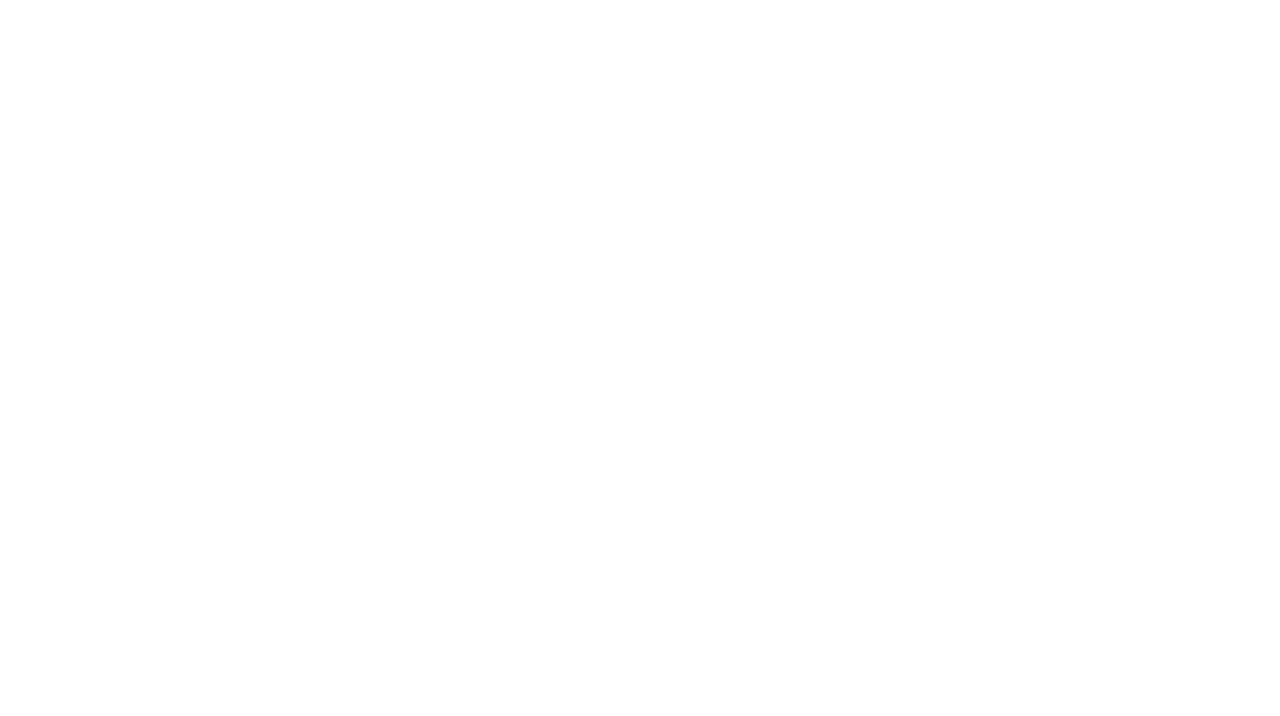
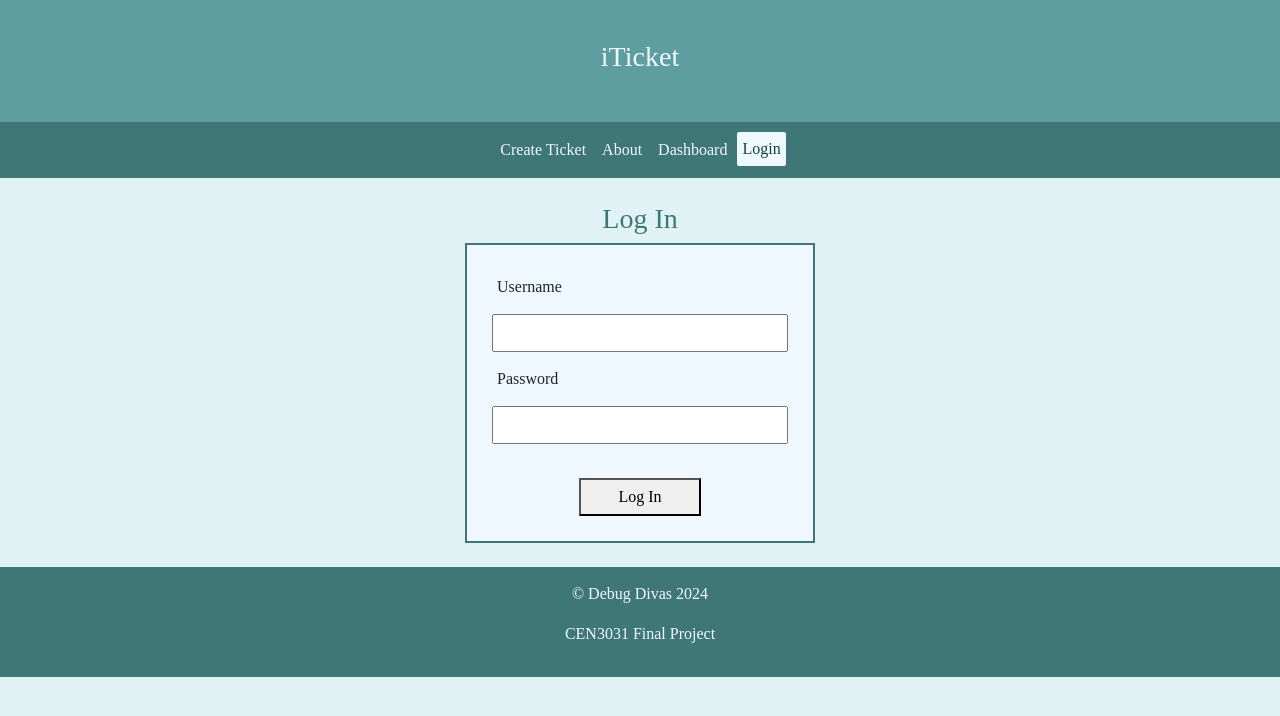
Before and after one commit to jonana-split/CEN3031-Final-Group-Project, a PHP site: page /login.php in a window 1280 px wide. Before the commit the part shown is empty. Shown: the top 716 px of the page. Run offline with PHP 8.4, Linux system fonts and the light colour scheme.

Commit message:
login.php and register.php

```diff
--- a/login.php
+++ b/login.php
@@ -0,0 +1,91 @@
+<!DOCTYPE html>
+<html lang="en">
+
+<head>
+    <link rel="stylesheet" href="https://cdn.jsdelivr.net/npm/bootstrap@4.6.2/dist/css/bootstrap.min.css">
+    <script src="https://cdn.jsdelivr.net/npm/jquery@3.7.1/dist/jquery.slim.min.js"></script>
+    <script src="https://cdn.jsdelivr.net/npm/popper.js@1.16.1/dist/umd/popper.min.js"></script>
+    <script src="https://cdn.jsdelivr.net/npm/bootstrap@4.6.2/dist/js/bootstrap.bundle.min.js"></script>
+
+    <title>Register for iTicket</title>
+
+    <!-- MAKE STYLE SHEET -->
+    <style>
+        form {
+            margin: 0 auto;
+            width: 350px;
+            background-color: aliceblue;
+            border: 2px #3f7778 solid;
+            padding: 20px;
+        }
+
+
+
+    </style>
+</head>
+
+<body style="font-family: K2D; background-color: #e0f2f3">
+
+<div class="jumbotron jumbotron-fluid text-center" style="margin-bottom:0; padding: 40px ;background-color: cadetblue; color: aliceblue">
+    <h3>iTicket</h3>
+</div>
+
+<nav class="navbar navbar-expand-sm justify-content-center" style=" background-color: #3f7778; color: #f0f8ff">
+    <ul class="navbar-nav">
+        <li class="nav-item" ><a class="nav-link" href="https://www.youtube.com/watch?v=dQw4w9WgXcQ" style="color: aliceblue; ">Create Ticket</a></li>
+
+        <li class="nav-item" ><a class="nav-link" href="https://www.youtube.com/watch?v=dQw4w9WgXcQ" style="color: aliceblue; ">About</a></li>
+
+        <li class="nav-item" ><a class="nav-link" href="https://www.youtube.com/watch?v=dQw4w9WgXcQ" style="color: aliceblue; ">Dashboard</a></li>
+
+        <!--    TOOK THIS FROM CODE I WROTE IN A PREVIOUS PROJECT, have to edit it. JUST PROOF OF CONCEPT HERE -->
+        <?php if (isset($_SESSION['user'])): ?>
+            <div class="dropdown">
+                <button class="btn dropdown-toggle" type="button" id="dropdownMenuButton1" data-bs-toggle="dropdown" aria-expanded="false">
+                    <?php echo $_SESSION['username'] ?>'s Account
+                </button>
+                <ul class="dropdown-menu" aria-labelledby="dropdownMenuButton1">
+                    <li><a class="dropdown-item" style = "color: #1C5E33" href="<?php echo "u_dashboard.php" ?>">Dashboard</a></li>
+                    <li><a class="dropdown-item" style = "color: #1C5E33" href="<?php echo "logout.php" ?>">LogOut</a></li>
+                </ul>
+            </div>
+        <?php else: ?>
+            <li class="nav-item" ><a class="nav-link rounded" href="<?php echo "login.php" ?>" style = "color: #174142; border: 2px solid #3f7778;  display: inline-block; background-color: #f0f8ff; padding: 5px"> Login</a></li>
+        <?php endif; ?>
+
+    </ul>
+</nav>
+
+<!-- CITE and change up the styling here and above a little: https://www.youtube.com/watch?v=ShbHwaiyOps -->
+
+<br>
+<h3 style="text-align: center; color: #3f7778">Log In</h3>
+<form class="" action="login.php">
+    <div class="input-group">
+        <label style="padding: 5px; margin: 5px;text-align: left; ">Username</label>
+        <input style="padding: 5px; margin: 5px; width: 100%" type="text" name="user">
+    </div>
+
+    <div class="input-group" >
+        <label style="padding: 5px; margin: 5px;text-align: left; ">Password</label>
+        <input style="padding: 5px; margin: 5px; width: 100%" type="text" name="password">
+    </div>
+
+    <br>
+
+    <div class="input-group justify-content-center" >
+        <button style="padding: 5px; margin: 5px; width: 40%;" type="submit" name="loginAcc">Log In</button>
+    </div>
+</form>
+
+<br>
+
+<footer class="text-center" style="background-color: #3f7778; color: #F0F8FFFF; padding: 15px">
+
+    <p>&copy Debug Divas 2024</p>
+    <p>CEN3031 Final Project</p>
+
+</footer>
+
+</body>
+</html>
```
Also changed, not shown: register.php (+7 -2 lines).
